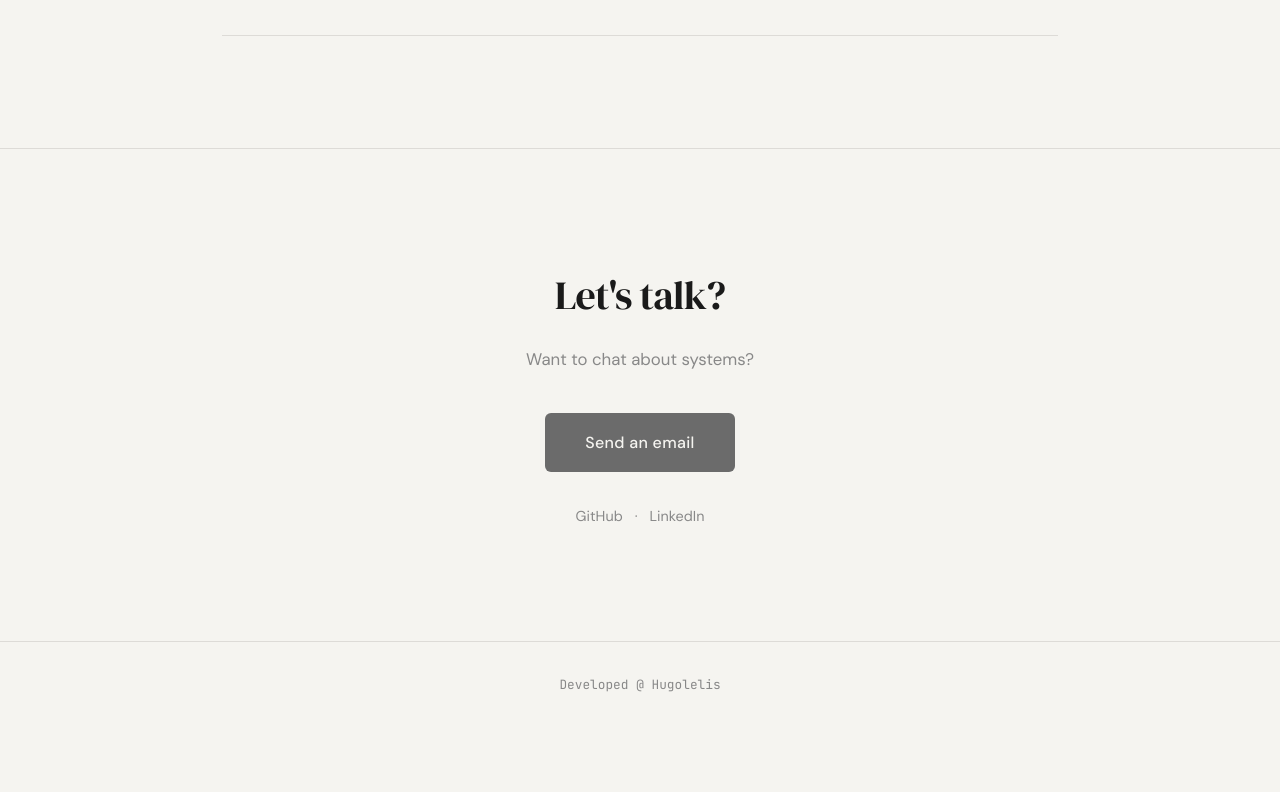
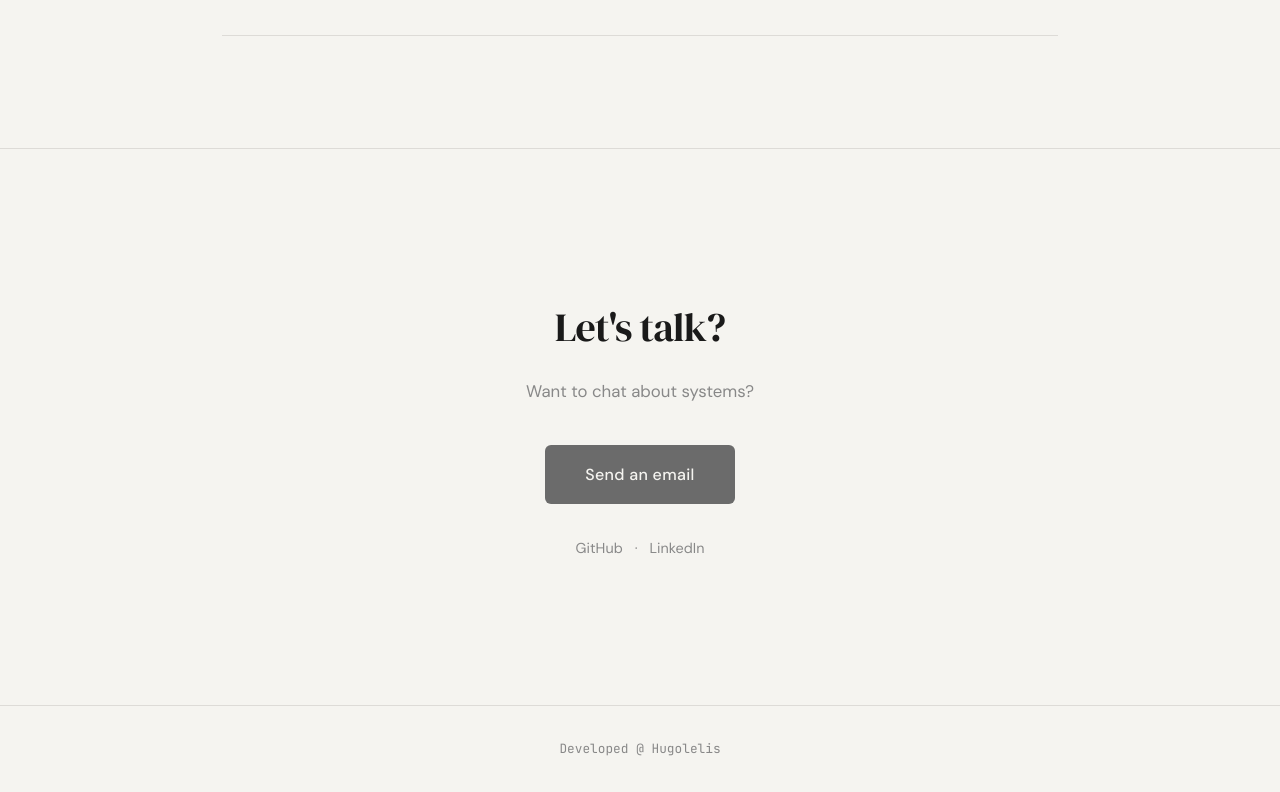
Before and after one commit to Hugolelis/Portfolio, a React (Vite) app: page / in a window 1280 px wide. Shown: the part 3875-4667 px from the top of the page. Before the commit the page ends 4603 px from the top, so only its background shows below. Built offline with nearby package versions, Linux system fonts and the light colour scheme.

Commit message:
padding contact section

```diff
--- a/src/components/Contact.module.css
+++ b/src/components/Contact.module.css
@@ -1,5 +1,5 @@
 .contact {
-  padding: 7rem 0;
+  padding: 9rem 0;
   border-top: 1px solid var(--border);
 }
 
```
